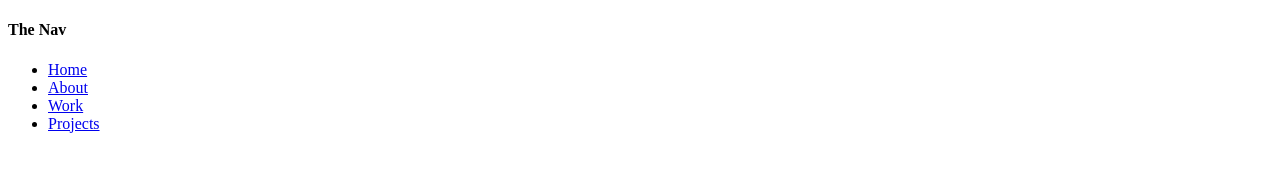
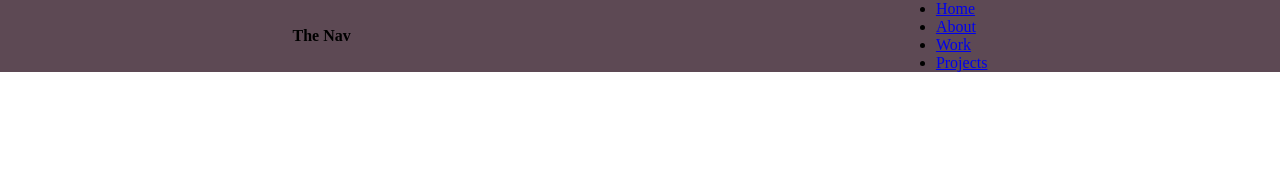
Before and after one commit to johnnysoutodev/learn_deved_navigationbar, a plain HTML site: page src/www/index.html in a window 1280 px wide. Drawn offline with Linux system fonts and the light colour scheme.

Commit message:
updates
update on index.html and style.css

```diff
--- a/src/www/css/style.css
+++ b/src/www/css/style.css
@@ -0,0 +1,13 @@
+*{
+  margin: 0;
+  padding: 0;
+  box-sizing: border-box;
+}
+
+nav{
+  display: flex;
+  justify-content: space-around;
+  align-items: center;
+  min-height: 8vh;
+  background-color: #5d4954;
+}
--- a/src/www/index.html
+++ b/src/www/index.html
@@ -4,6 +4,7 @@
   <meta charset="UTF-8">
   <meta name="viewport" content="width=device-width, initial-scale=1.0">
   <meta http-equiv="X-UA-Compatible" content="ie=edge">
+  <link rel="stylesheet" href="css/style.css">
   <title>Navigation-Bar</title>
 </head>
 <body>
```
